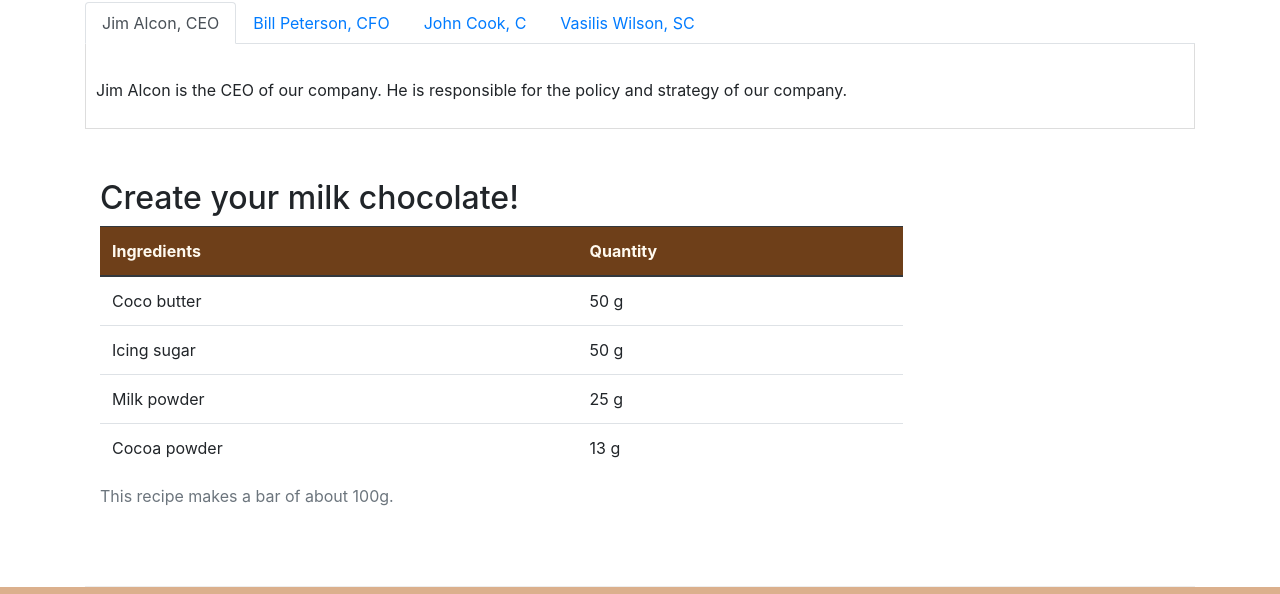
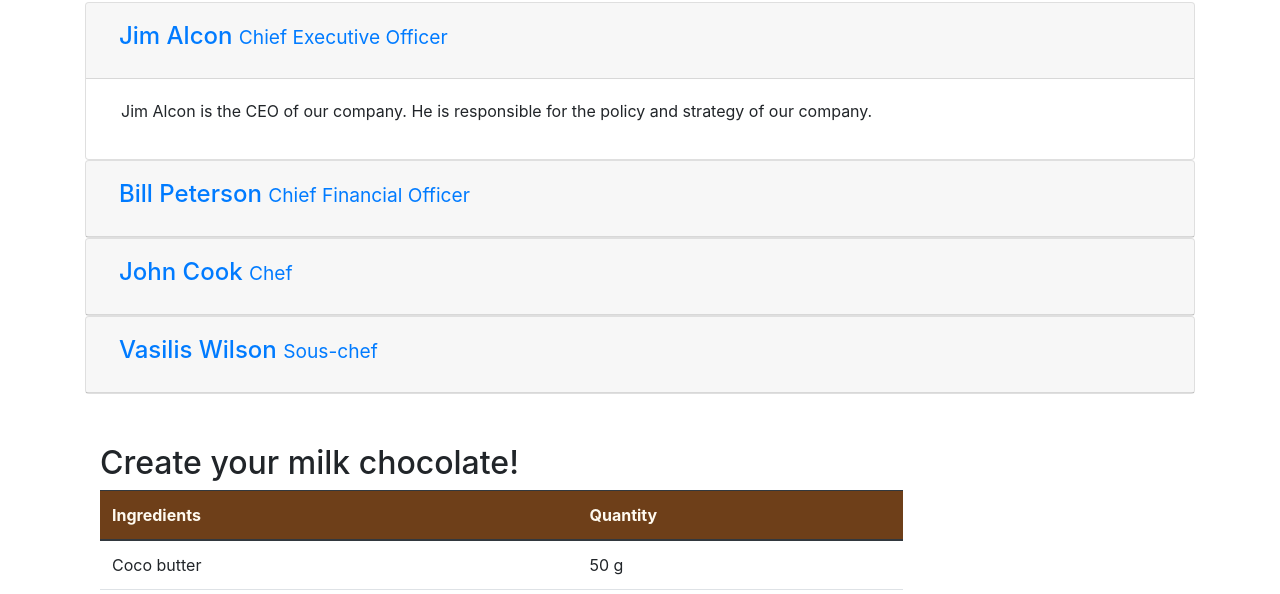
Before and after one commit to voodooygu/leChocolat, a website: page aboutus.html in a window 1280 px wide. Shown: the part 734-1328 px from the top of the page. Drawn offline with nearby package versions, Linux system fonts and the light colour scheme; a web font is replaced by a local one.

Commit message:
Accordion

```diff
--- a/aboutus.html
+++ b/aboutus.html
@@ -105,7 +105,7 @@
         <div class="row">
             <div class="col-12">
                 <h2>Corporate Leadership</h2>
-                <ul class="nav nav-tabs">
+                <!-- <ul class="nav nav-tabs">
                     <li class="nav-item">
                         <a class="nav-link active" href="#tab1" role="tab" data-toggle="tab"> Jim Alcon, CEO</a>
                     </li>
@@ -118,33 +118,83 @@
                     <li class="nav-item">
                         <a class="nav-link" href="#tab4" role="tab" data-toggle="tab"> Vasilis Wilson, SC</a>
                     </li>
-                </ul>
-                <div class="tab-content">
+                </ul> -->
+                <!-- <div class="tab-content">
                     <div role="tabpanel" class="tab-pane fade show active" id="tab1">
-                        <!-- <h3>Jim Alcon <small>Chief Executive Officer </small></h3> -->
+                        <h3>Jim Alcon <small>Chief Executive Officer </small></h3>
                         <br><p class="d-none d-sm-block">Jim Alcon is the CEO of our company. He is responsible for the
                             policy
                             and
                             strategy of our company. </p>
                     </div>
                     <div role="tabpanel" class="tab-pane fade show" id="tab2">
-                        <!-- <h3>Bill Peterson <small>Chief Financial Officer </small></h3> -->
+                        <h3>Bill Peterson <small>Chief Financial Officer </small></h3>
                         <br><p class="d-none d-sm-block">Bill Peterson is the CFO of our company. He is responsible for all
                             the
                             financial decisions of our company. </p>
                     </div>
                     <div role="tabpanel" class="tab-pane fade show" id="tab3">
-                        <!-- <h3>John Cook <small>Chef</small></h3> -->
+                        <h3>John Cook <small>Chef</small></h3>
                         <br><p class="d-none d-sm-block">Our Chef, John Cook has specialized in the production of chocolates
                             and
                             he
                             has created the receipts for our chocolates. </p>
                     </div>
                     <div role="tabpanel" class="tab-pane fade show" id="tab4">
-                        <!-- <h3>Vasilis Wilson <small>Sous-chef </small></h3> -->
+                        <h3>Vasilis Wilson <small>Sous-chef </small></h3>
                         <br><p class="d-none d-sm-block">Vasilis Wilson is well informed of all the current trends in pastry
                             and
                             contributes his innovative ideas in our products. </p>
+                    </div>
+                </div> -->
+                <div id="accordion">
+                    <div class="card">
+                        <div class="card-header" id="headingOne">
+                                <button class="btn btn-link" data-toggle="collapse" data-target="#collapseOne" aria-expanded="true" aria-controls="collapseOne">
+                                    <h4>Jim Alcon <small>Chief Executive Officer </small></h4>
+                              </button>
+                         </div>
+                        <div id="collapseOne" class="collapse show" aria-labelledby="headingOne" data-parent="#accordion">
+                            <div class="card-body">
+                                <p class="col d-none d-sm-block">Jim Alcon is the CEO of our company. He is responsible for the policy and strategy of our company. </p>
+                            </div>
+                        </div>
+                    </div>
+                    <div class="card">
+                        <div class="card-header" id="headingTwo">
+                            <button class="btn btn-link collapsed" data-toggle="collapse" data-target="#collapseTwo" aria-expanded="false" aria-controls="collapseTwo">
+                                <h4>Bill Peterson  <small>Chief Financial Officer </small></h4>
+                            </button>
+                        </div>
+                        <div id="collapseTwo" class="collapse" aria-labelledby="headingTwo" data-parent="#accordion">
+                            <div class="card-body">
+                                <p class="col d-none d-sm-block">Bill Peterson is the CFO of our company. He is responsible for all the financial decisions of our company. </p>
+                            </div>
+                        </div>
+                    </div>
+                    <div class="card">
+                        <div class="card-header" id="headingThree">
+                            <button class="btn btn-link collapsed" data-toggle="collapse" data-target="#collapseThree" aria-expanded="false" aria-controls="collapseThree">
+                                <h4>John Cook <small>Chef</small></h4>
+                            </button>
+                        </div>
+                        <div id="collapseThree" class="collapse" aria-labelledby="headingThree" data-parent="#accordion">
+                            <div class="card-body">
+                                <p class="col d-none d-sm-block">Our Chef, John Cook has specialized in the production of chocolates and he has created the receipts for our chocolates. </p>
+                            </div>
+                        </div>
+                    </div>
+                    <div class="card">
+                        <div class="card-header" id="headingFour">
+                            <button class="btn btn-link collapsed" data-toggle="collapse" data-target="#collapseFour" aria-expanded="false" aria-controls="collapseFour">
+                                <h4>Vasilis Wilson  <small>Sous-chef </small></h4>
+                            </button>
+                        </div>
+                        <div id="collapseFour" class="collapse" aria-labelledby="headingFour" data-parent="#accordion">
+                            <div class="card-body">
+                                <p class="col d-none d-sm-block">Vasilis Wilson is well informed of all the current trends in pastry and contributes his innovative ideas in our products. </p>
+                            </div>
+                        </div>
                     </div>
                 </div>
             </div>
```
